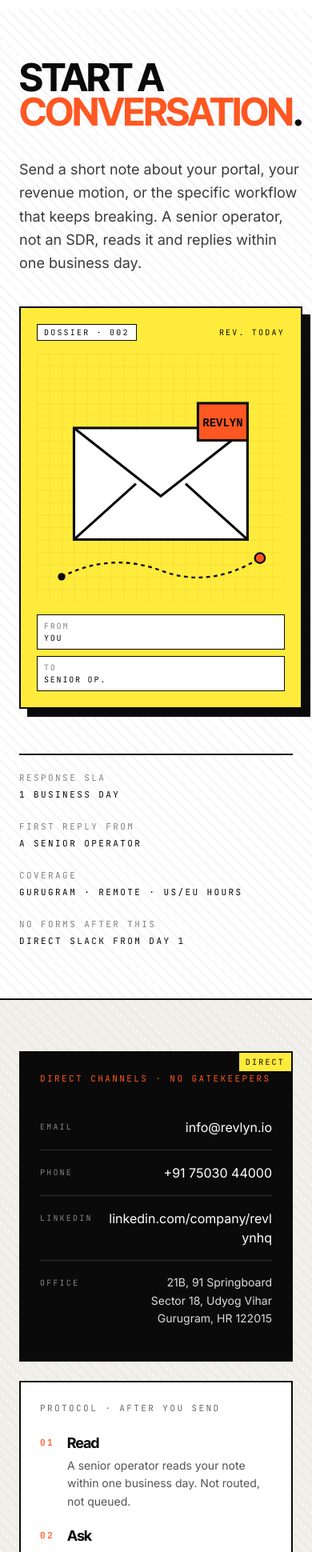
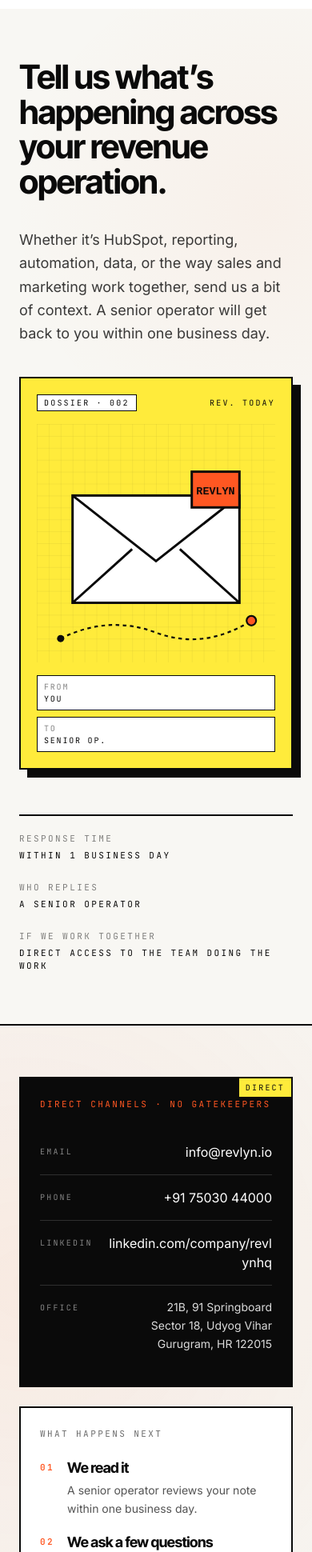
Before and after one commit to revlyn345/revlyn_website, a Next.js app: page /contact in a window 390 px wide. Shown: the part 54-1994 px from the top of the page at 80% size. Built offline with nearby package versions, Linux system fonts and the light colour scheme.

Commit message:
updates on contact page

```diff
--- a/components/generated/AboutPageClient.tsx
+++ b/components/generated/AboutPageClient.tsx
@@ -39,33 +39,12 @@
           <span className="text-fire">Revlyn<span className="text-ink">.</span></span>
         </h1>
         <p className="text-2xl md:text-3xl font-medium max-w-2xl leading-[1.15] tracking-tight">
-          A senior CRM, RevOps, GTM and AI practice for founders and revenue leaders who need systems that run,
-          not slide decks about systems that might.
+          Revlyn is a Revenue Engineering team that brings HubSpot, RevOps, automation, reporting and data together, then stays close to keep it all working.
         </p>
 
       </div>
 
-      <aside className="w-full md:w-[280px] shrink-0 border-t-2 md:border-t-0 md:border-l-2 border-ink pt-8 md:pt-0 md:pl-8">
-        <div className="relative aspect-square bg-volt border-2 border-ink overflow-hidden">
-          <svg className="absolute inset-0 w-full h-full p-6" viewBox="0 0 100 100" fill="none" aria-hidden>
-            <circle cx="50" cy="50" r="34" stroke="#0a0a0a" strokeWidth="2" />
-            <circle cx="50" cy="50" r="22" stroke="#0a0a0a" strokeWidth="2" strokeDasharray="3 3" />
-            <path d="M20 20L80 80M80 20L20 80" stroke="#0a0a0a" strokeWidth="2" />
-            <path d="M50 4V16M50 84V96M4 50H16M84 50H96" stroke="#0a0a0a" strokeWidth="2" />
-            <circle cx="50" cy="50" r="4" fill="#ff5722" />
-          </svg>
-          <div className="absolute top-2 left-2 mono text-[9px] uppercase tracking-widest bg-paper border border-ink px-1.5 py-0.5">
-            Schematic · 01
-          </div>
-          <div className="absolute bottom-2 right-2 mono text-[9px] uppercase tracking-widest bg-paper border border-ink px-1.5 py-0.5">
-            Rev. today
-          </div>
-        </div>
-        <div className="mt-4 flex justify-between mono text-[10px] uppercase tracking-widest text-ink/70">
-          <span>signed</span>
-          <span>the operators</span>
-        </div>
-      </aside>
+
     </header>
   );
 }
--- a/components/generated/ContactPageClient.tsx
+++ b/components/generated/ContactPageClient.tsx
@@ -3,7 +3,7 @@
 import { useState } from "react";
 import { useForm } from "react-hook-form";
 import { zodResolver } from "@hookform/resolvers/zod";
-// TODO: source "revlyn-wordmark.png" is a Lovable-hosted logo asset — not migrated.
+// TODO: source "revlyn-wordmark.png" is a Lovable-hosted logo asset, not migrated.
 const revlynWordmark = "/logos/revlyn-wordmark.png";
 import { contactSchema, type ContactFormData } from "@/lib/contact-schema";
 import { submitContact } from "@/app/actions/contact";
@@ -26,24 +26,32 @@
 /* ─────────────────────────────  HERO  ───────────────────────────── */
 function Hero() {
   return (
-    <section className="relative border-b-2 border-ink overflow-hidden bg-paper">
-      <div className="absolute inset-0 stripes opacity-[0.04] pointer-events-none" />
+    <section className="relative border-b-2 border-ink overflow-hidden contact-hero">
+      <style>{`
+        .contact-hero {
+          background:
+            radial-gradient(
+              circle at 85% 20%,
+              rgba(255, 90, 31, 0.045),
+              transparent 30%
+            ),
+            #F8F7F3;
+        }
+      `}</style>
       <div className="max-w-[1400px] mx-auto px-6 pt-16 md:pt-24 pb-16 md:pb-20 relative">
         <div className="grid lg:grid-cols-12 gap-10 lg:gap-16 items-end">
           {/* Left: dossier headline */}
           <div className="lg:col-span-8">
+  <h1 className="display max-w-[1050px] leading-[1.05] tracking-[-0.03em] text-[clamp(2.6rem,6.5vw,5.5rem)]">
+    Tell us what&rsquo;s happening across your revenue operation.
+  </h1>
 
-            <h1 className="display leading-[0.9] tracking-[-0.045em] text-[clamp(3rem,9vw,7.5rem)]">
-              START A<br />
-              <span className="text-fire">CONVERSATION<span className="text-ink">.</span></span>
-            </h1>
-            <p className="mt-8 max-w-2xl text-lg md:text-xl leading-relaxed text-ink/80">
-              Send a short note about your portal, your revenue motion, or the specific
-              workflow that keeps breaking. A senior operator, not an SDR, reads it and
-              replies within one business day.
-            </p>
-
-          </div>
+  <p className="mt-8 max-w-2xl text-lg md:text-xl leading-relaxed text-ink/80">
+    Whether it&rsquo;s HubSpot, reporting, automation, data, or the way sales and
+    marketing work together, send us a bit of context. A senior operator will get
+    back to you within one business day.
+  </p>
+</div>
 
           {/* Right: dossier plaque */}
           <div className="lg:col-span-4">
@@ -93,11 +101,10 @@
         </div>
 
         {/* Bottom meta strip */}
-        <div className="mt-14 border-t-2 border-ink pt-5 grid grid-cols-1 sm:grid-cols-2 md:grid-cols-4 gap-6 mono text-[11px] uppercase tracking-[0.22em]">
-          <div><div className="text-ink/50">Response SLA</div><div className="text-ink mt-1">1 business day</div></div>
-          <div><div className="text-ink/50">First reply from</div><div className="text-ink mt-1">A senior operator</div></div>
-          <div><div className="text-ink/50">Coverage</div><div className="text-ink mt-1">Gurugram · Remote · US/EU hours</div></div>
-          <div><div className="text-ink/50">No forms after this</div><div className="text-ink mt-1">Direct Slack from day 1</div></div>
+        <div className="mt-14 border-t-2 border-ink pt-5 grid grid-cols-1 sm:grid-cols-3 gap-6 mono text-[11px] uppercase tracking-[0.22em]">
+          <div><div className="text-ink/50">Response time</div><div className="text-ink mt-1">Within 1 business day</div></div>
+          <div><div className="text-ink/50">Who replies</div><div className="text-ink mt-1">A senior operator</div></div>
+          <div><div className="text-ink/50">If we work together</div><div className="text-ink mt-1">Direct access to the team doing the work</div></div>
         </div>
       </div>
     </section>
@@ -144,8 +151,23 @@
     "w-full bg-paper border-2 border-ink px-4 py-3 outline-none focus:bg-volt/20 transition-colors placeholder:text-ink/40 mono text-sm";
 
   return (
-    <section className="border-b-2 border-ink bg-bone relative">
-      <div className="absolute inset-0 stripes opacity-[0.03] pointer-events-none" />
+    <section className="border-b-2 border-ink contact-page relative">
+      <style>{`
+        .contact-page {
+          background:
+            radial-gradient(
+              circle at 8% 15%,
+              rgba(255, 90, 31, 0.08) 0%,
+              transparent 32%
+            ),
+            radial-gradient(
+              circle at 90% 85%,
+              rgba(255, 176, 120, 0.10) 0%,
+              transparent 34%
+            ),
+            #F7F6F2;
+        }
+      `}</style>
       <div className="max-w-[1400px] mx-auto px-6 py-16 md:py-24 relative">
         <div className="grid lg:grid-cols-12 gap-12 lg:gap-16" data-pin>
           {/* Left sidebar: dossier ledger */}
@@ -195,13 +217,13 @@
               {/* What happens next */}
               <div className="brutal-border bg-paper p-6 md:p-8">
                 <p className="mono text-[11px] uppercase tracking-[0.22em] text-ink/60 mb-6">
-                  Protocol · After you send
+                  What happens next
                 </p>
                 <ol className="space-y-5">
                   {[
-                    ["01", "Read", "A senior operator reads your note within one business day. Not routed, not queued."],
-                    ["02", "Ask", "Two or three targeted questions to understand where the system is actually leaking."],
-                    ["03", "Map", "If it is a fit, we propose a HubSpot-as-a-Service plan or a fixed 90-day build. If not, we tell you straight."],
+                    ["01", "We read it", "A senior operator reviews your note within one business day."],
+                    ["02", "We ask a few questions", "Enough to understand what is happening across HubSpot, RevOps, reporting, or automation."],
+                    ["03", "We suggest the next step", "That might be an audit, a focused build, ongoing support, or simply some direction on what to fix first."],
                   ].map(([n, t, d]) => (
                     <li key={n} className="grid grid-cols-[auto_1fr] gap-4">
                       <span className="mono text-[11px] font-bold tracking-[0.22em] text-fire pt-0.5">{n}</span>
@@ -233,12 +255,12 @@
           </aside>
 
           {/* Right: form column */}
-          <div className="lg:col-span-7">
+          <div className="lg:col-span-7 lg:sticky lg:top-24 lg:self-start">
             <div className="brutal-border bg-paper shadow-[12px_12px_0_0_var(--color-ink)]">
               {/* Form header strip */}
-              <div className="border-b-2 border-ink bg-bone px-6 md:px-10 py-4 flex items-center justify-between">
+              <div className="border-b-2 border-ink bg-bone px-6 md:px-10 py-4 flex flex-col sm:flex-row sm:items-center sm:justify-between gap-1">
                 <p className="mono text-[11px] uppercase tracking-[0.22em]">
-                  Intake Form · 05 fields
+                  Intake Form
                 </p>
                 <p className="mono text-[11px] uppercase tracking-[0.22em] text-ink/60">
                   Encrypted · Never sold
@@ -322,14 +344,13 @@
                       <Field
                         label="Message"
                         required
-                        hint="A few sentences is fine. Portal state, revenue motion, or the workflow that keeps breaking."
                         error={errors.message?.message}
                       >
                         <textarea
                           id="message"
                           {...register("message")}
                           rows={6}
-                          placeholder="We rebuilt HubSpot last year but lead scoring never went live. Reps are working out of a spreadsheet, and the board deck is stitched by hand every month..."
+                          placeholder="A few sentences is enough. Portal state, revenue motion, or the workflow that keeps breaking."
                           className={inputCls + " resize-y leading-relaxed"}
                           aria-invalid={errors.message ? "true" : "false"}
                         />
@@ -342,10 +363,7 @@
                       </div>
                     )}
 
-                    <div className="pt-2 border-t-2 border-ink flex flex-col sm:flex-row sm:items-center sm:justify-between gap-4">
-                      <p className="mono text-[10px] uppercase tracking-[0.22em] text-ink/60 max-w-xs">
-                        By sending, you agree to a one-time reply from a Revlyn operator. No newsletters, no drips.
-                      </p>
+                    <div className="pt-6 border-t-2 border-ink flex flex-col items-center text-center gap-4">
                       <button
                         type="submit"
                         disabled={isSubmitting}
@@ -354,6 +372,9 @@
                         {isSubmitting ? "Transmitting…" : "Send signal"}
                         <span className="ml-2 inline-block group-hover:translate-x-1 transition-transform">→</span>
                       </button>
+                      <p className="mono text-[10px] uppercase tracking-[0.22em] text-ink/60 max-w-xs">
+                        By sending, you agree to a one-time reply from a Revlyn operator. No newsletters, no drips.
+                      </p>
                     </div>
                   </form>
                 )}
```
Also changed, not shown: components/generated/HomePageClient.tsx (+1 -13 lines), public/Hero Image_About Us.avif (added).
